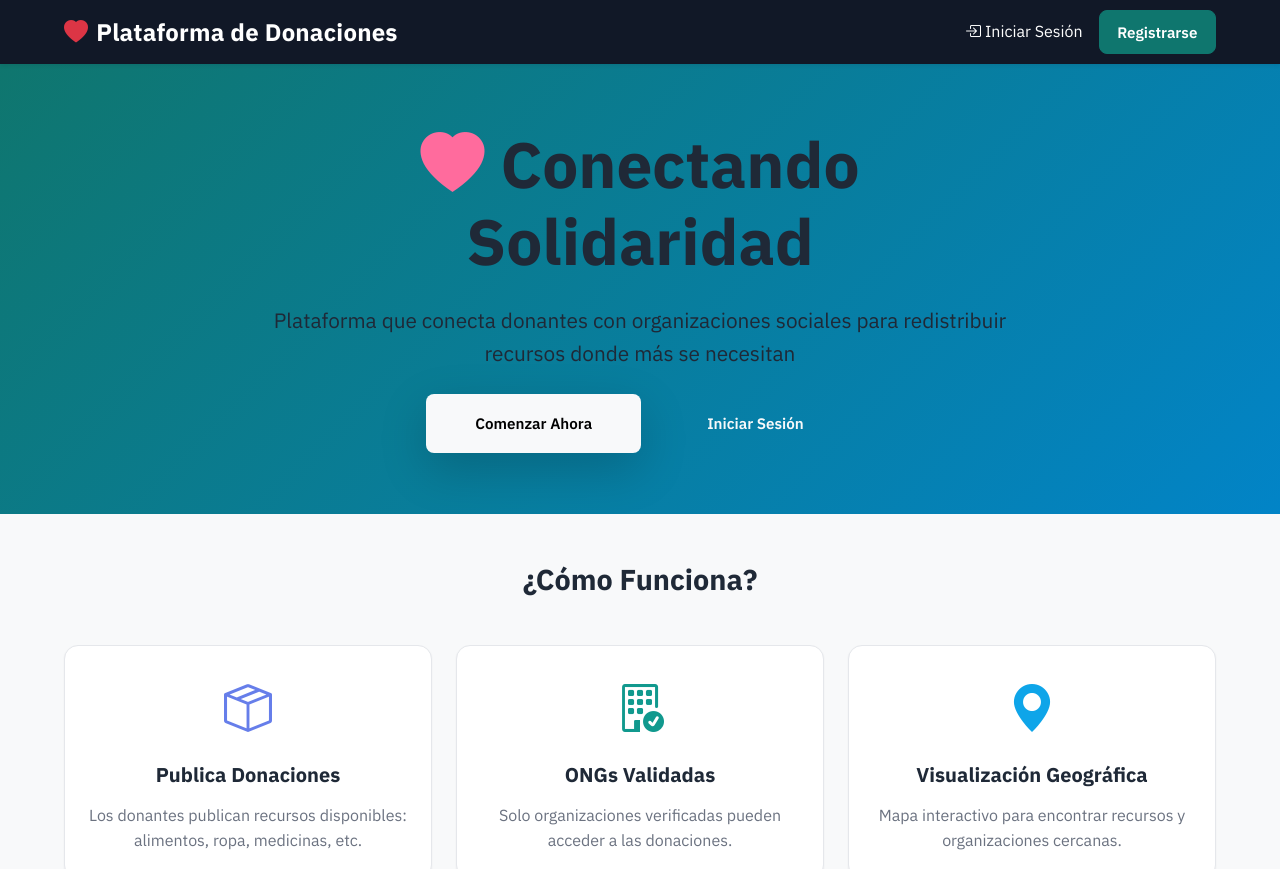
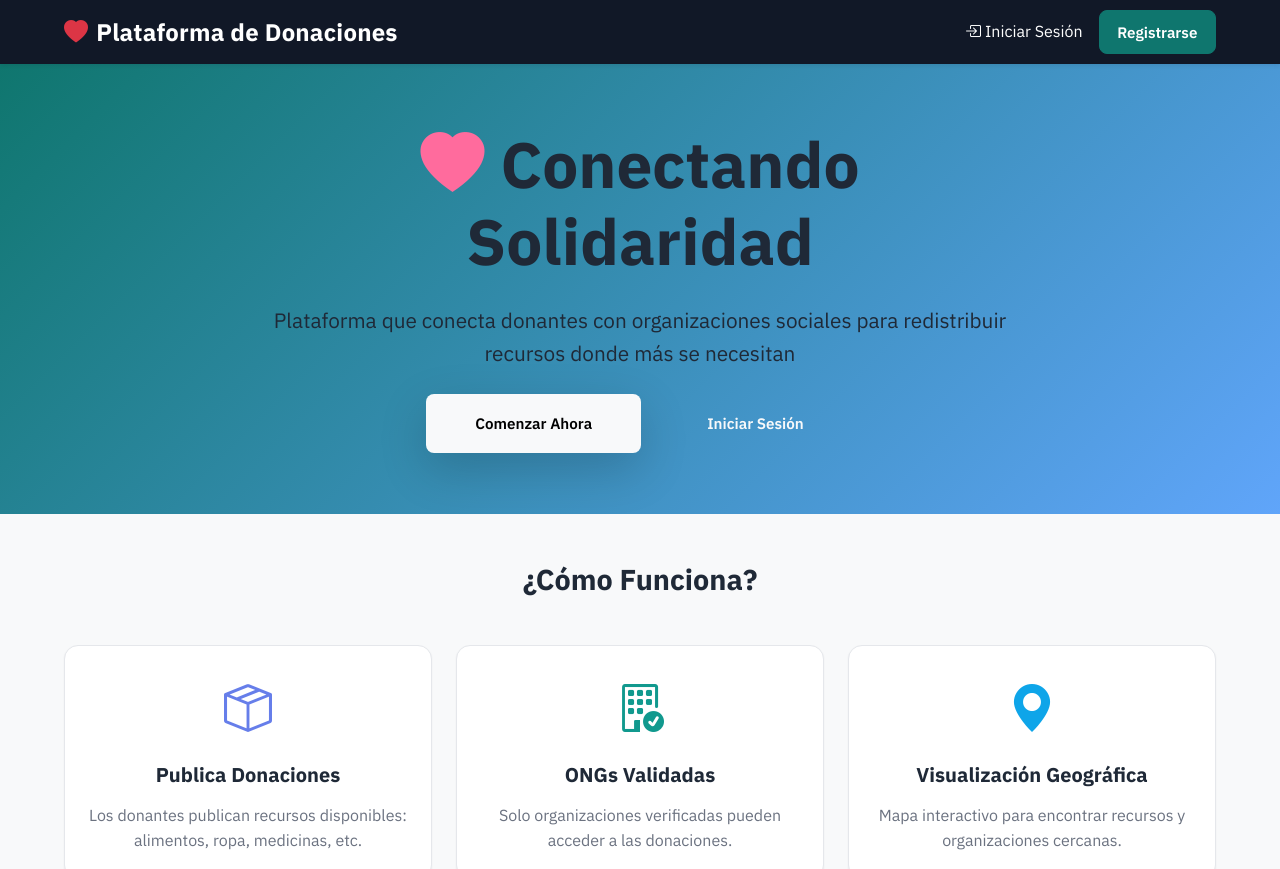
Before and after one commit to oiercar19/PFG-Plataforma-Donaciones, a React (Create React App) app in the folder frontend/: page / in a window 1280 px wide. Shown: the top 869 px of the page. Built offline with nearby package versions, Linux system fonts and the light colour scheme; no server answers.

Commit message:
fix (Frontend): update background gradient color in Home component

```diff
--- a/frontend/src/pages/Home.js
+++ b/frontend/src/pages/Home.js
@@ -10,7 +10,7 @@ const Home = () => {
         <div>
             {/* Hero Section */}
             <div className="text-white py-5" style={{
-                background: 'linear-gradient(135deg, #0f766e 0%, #0284c7 100%)',
+                background: 'linear-gradient(135deg, #0f766e 0%, #60a5fa 100%)',
                 minHeight: '450px',
                 display: 'flex',
                 alignItems: 'center'
```
